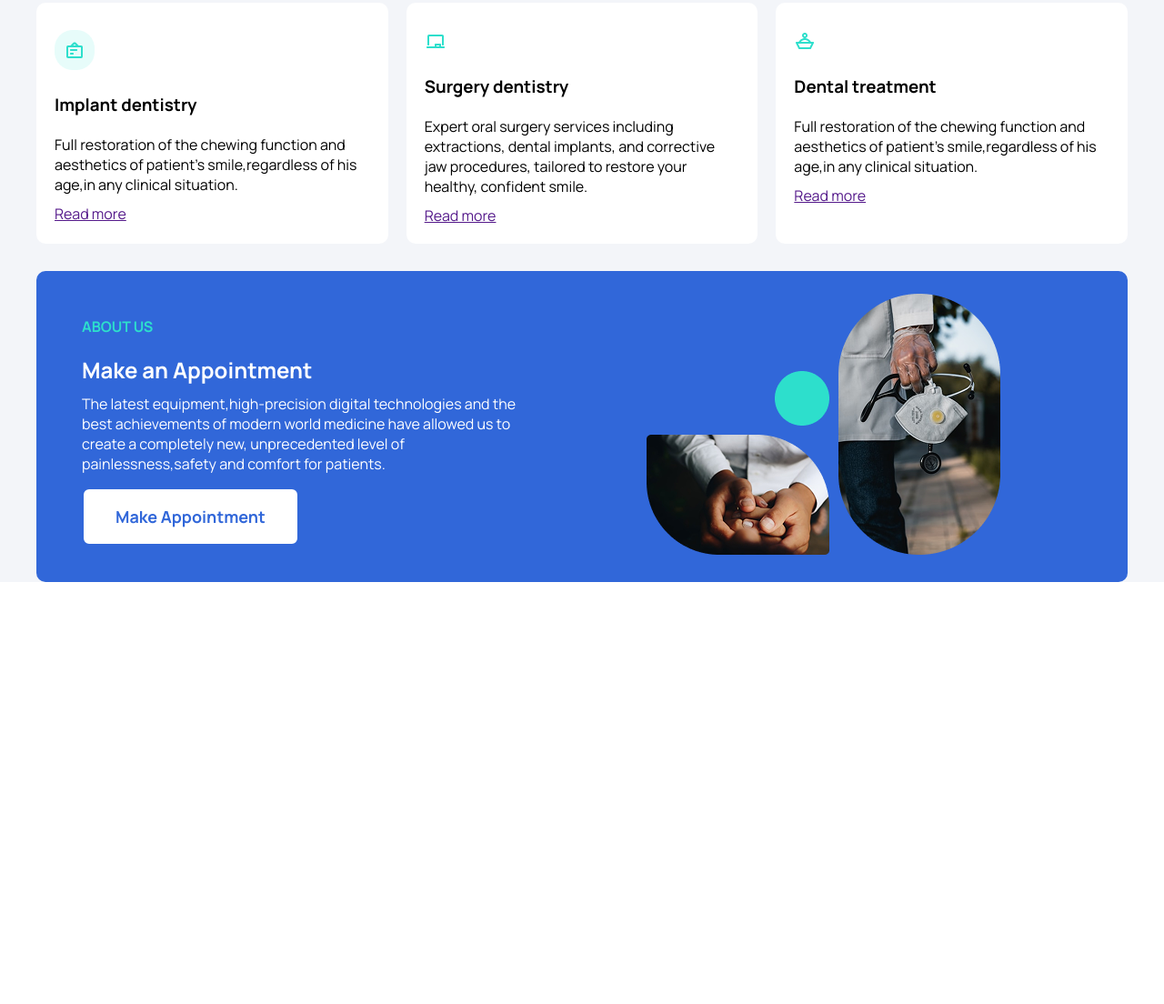
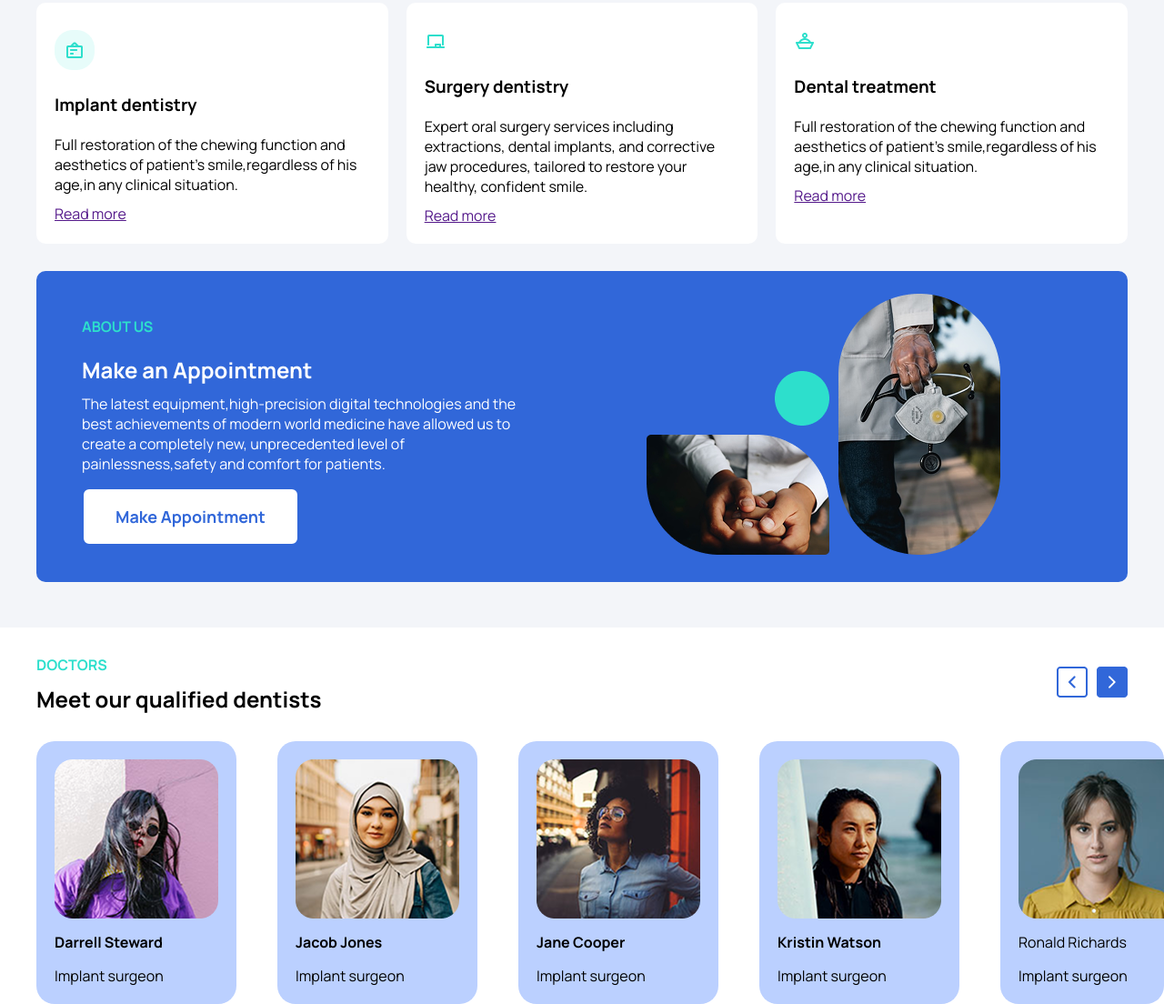
Before and after one commit to naimul291/hospital-landingpage, a plain HTML site: page index.html in a window 1280 px wide. Shown: the part 1369-2473 px from the top of the page at 91% size. Before the commit the page ends 2009 px from the top, so only its background shows below. Drawn offline with Linux system fonts and the light colour scheme; a web font is replaced by a local one.

Commit message:
doctors list

```diff
--- a/index.html
+++ b/index.html
@@ -118,7 +118,7 @@
 
      <!-- service section end -->
 
-     <!-- service section end -->
+     <!-- about section start -->
      <section class="about-us">
         <div class="container about-info">
             <div class="about-txt">
@@ -134,6 +134,49 @@
         </div>
      </section>
 
+     <!-- about section end -->
+
+     <section class="doctors-list">
+        <div class="container">
+            <div class="doctors-head">
+                <div>
+                    <h4>DOCTORS</h4>
+                    <h1>Meet our qualified dentists</h1>
+                </div>
+                <div>
+                    <img src="./images/Frame 23.png" alt="">
+                </div>
+            </div>
+            <div class="doctors-name">
+                <div class="doctors">
+                    <img src="./images/Rectangle 7.png" alt="">
+                    <span>Darrell Steward</span>
+                    <p>Implant surgeon</p>
+                </div>
+                <div class="doctors">
+                    <img src="./images/Rectangle 7(1).png" alt="">
+                    <span>Jacob Jones</span>
+                    <p>Implant surgeon</p>
+                </div>
+                <div class="doctors">
+                    <img src="./images/Rectangle 7(2).png" alt="">
+                    <span>Jane Cooper</span>
+                    <p>Implant surgeon</p>
+                </div>
+                <div class="doctors">
+                    <img src="./images/Rectangle 7(3).png" alt="">
+                    <span>Kristin Watson</span>
+                    <p>Implant surgeon</p>
+                </div>
+                <div class="doctors-last">
+                    <img src="./images/Rectangle 7(4).png" alt="">
+                    <span>Ronald Richards</span>
+                    <p>Implant surgeon</p>
+                </div>
+            </div>
+        </div>
+     </section>
+
 
 </body>
 </html>
--- a/style.css
+++ b/style.css
@@ -162,6 +162,7 @@
 
 .about-us{
     background-color: #F3F5F9;
+    padding-bottom: 50px;
 }
 .about-info{
     display: flex;
@@ -199,3 +200,46 @@
     font-weight: 700;
     color: #000000;
 }
+.doctors-head{
+    padding: 30px 0px;
+    display: flex;
+    justify-content: space-between;
+    align-items: center;
+}
+
+.doctors-name{
+    display: flex;
+    gap: 45px;
+}
+
+.doctors{
+    background-color: #bbd0ff;
+    gap: 20px;
+    padding: 20px;
+    border-radius: 20px;
+}
+.doctors{
+    background-color: #bbd0ff;
+    padding: 20px;
+    border-radius: 20px;
+    display: flex;
+    flex-direction: column;
+    gap: 15px;
+}
+.doctors-last{
+    background-color: #bbd0ff;
+    padding: 20px 0px 20px 20px;
+    border-radius: 20px;
+    display: flex;
+    flex-direction: column;
+    gap: 15px;
+}
+.doctors span{
+    font-weight:700;
+}
+.doctors-head h1{
+    padding-top: 10px;
+}
+.doctors-head h4{
+   color: #2DDFCC;
+}
```
Also changed, not shown: images/Frame 23.png (added), images/Rectangle 7(1).png (added), images/Rectangle 7(2).png (added), images/Rectangle 7(3).png (added), images/Rectangle 7(4).png (added), images/Rectangle 7.png (added).
